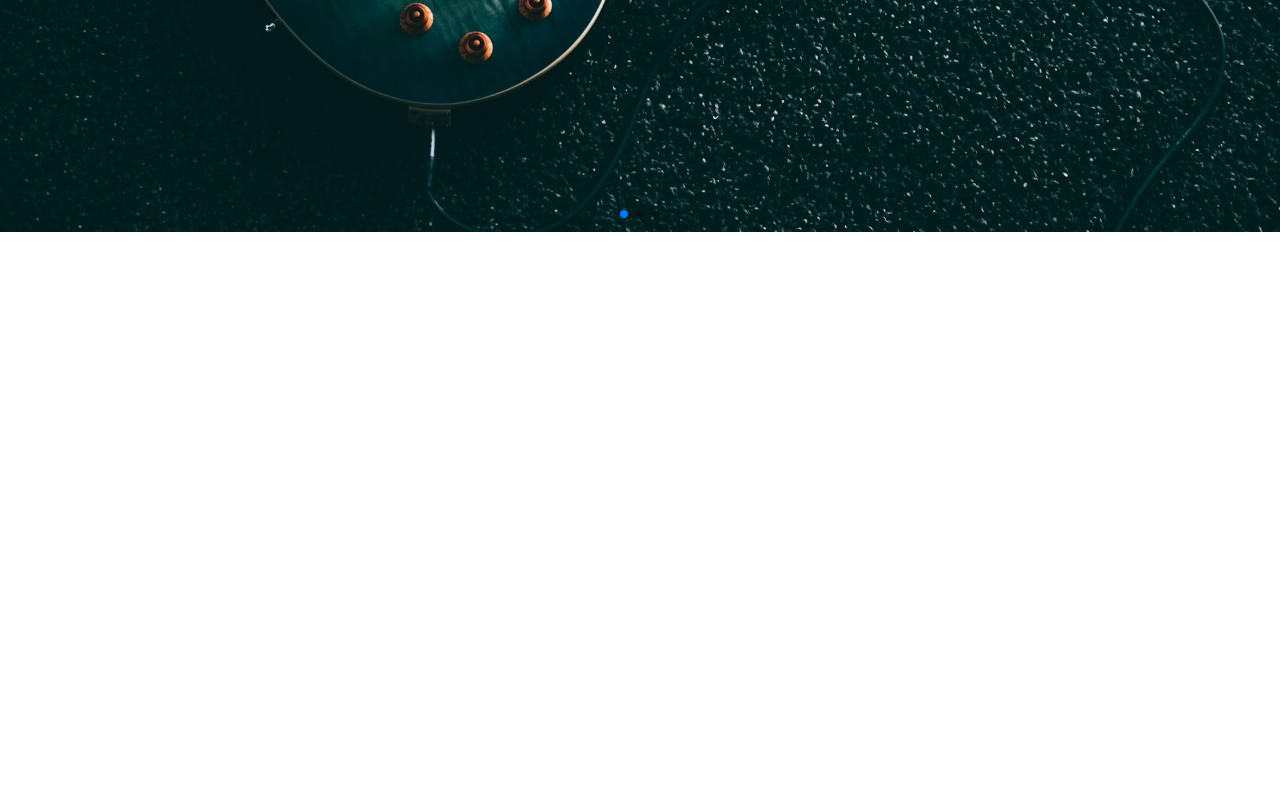
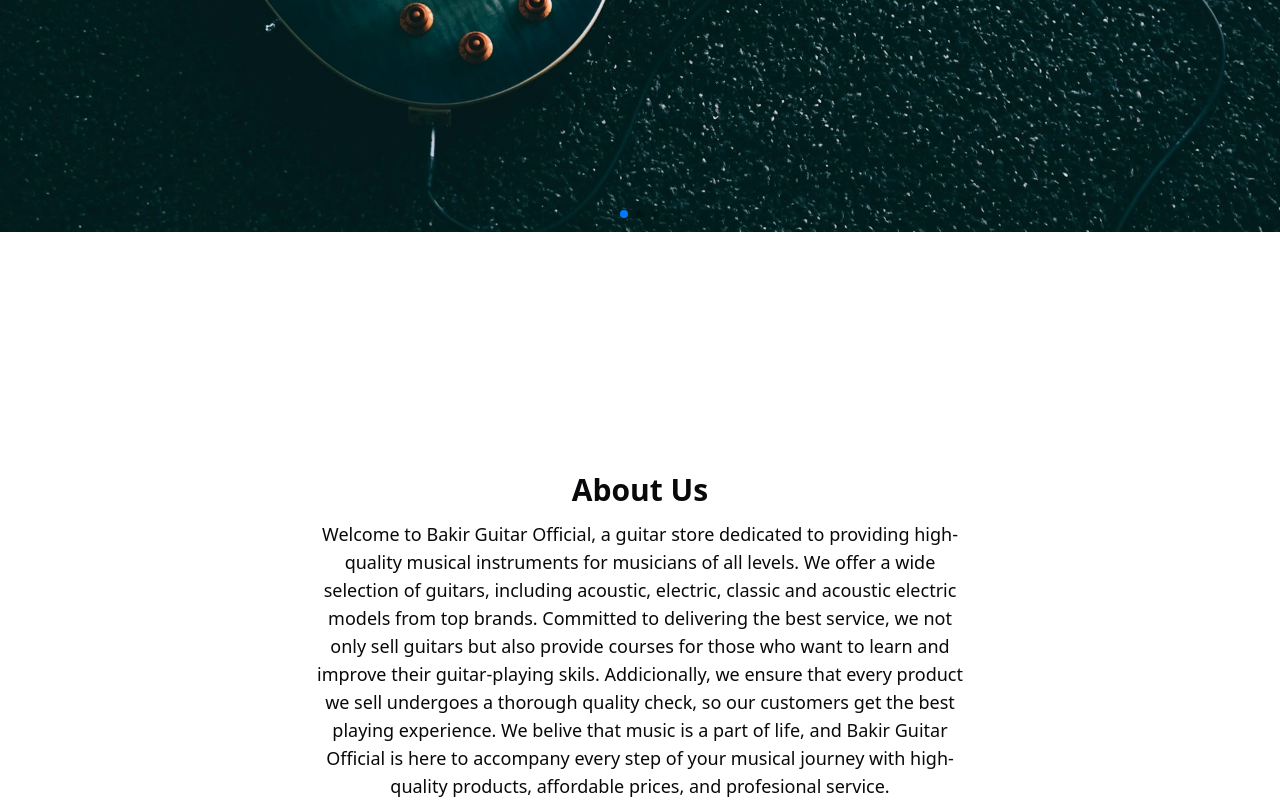
Before and after one commit to naufalDev10/Bakir_Guitar_Frontend, a React (Vite) app: page / in a window 1280 px wide. Shown: the part 640-1440 px from the top of the page. Before the commit the page ends 872 px from the top, so only its background shows below. Built offline with nearby package versions, Linux system fonts and the light colour scheme.

Commit message:
add about us section and framer motion

```diff
--- a/package.json
+++ b/package.json
@@ -18,8 +18,8 @@
     "@tailwindcss/vite": "^4.0.6",
     "class-variance-authority": "^0.7.1",
     "clsx": "^2.1.1",
+    "framer-motion": "^12.4.3",
     "lucide-react": "^0.475.0",
-    "motion": "^12.4.3",
     "react": "^19.0.0",
     "react-dom": "^19.0.0",
     "react-icons": "^5.4.0",
--- a/src/pages/home.tsx
+++ b/src/pages/home.tsx
@@ -4,6 +4,7 @@
 import "swiper/swiper-bundle.css";
 import { Button } from "@/components/ui/button";
 import { Link } from "react-router-dom";
+import { motion } from "framer-motion";
 
 const heroImage = [
   {
@@ -37,17 +38,17 @@
         pagination={{ clickable: true }}
         effect="fade"
         fadeEffect={{ crossFade: true }}
-        className="relative mt-[3.6rem] md:mt-[4.5rem] md:w-full md:h-screen"
+        className="relative mt-[3.6rem] md:mt-[4.5rem] md:w-full md:h-auto sm:h-auto lg:h-auto xl:h-screen"
       >
         {heroImage.map((slide, index) => (
           <SwiperSlide key={index}>
             <div className="relative">
               <img
                 src={slide.image}
-                alt=""
+                alt="image"
                 className="w-full h-[350px] md:w-full md:h-full"
               />
-              <div className="text-black w-full px-6 py-6 md:absolute md:top-[35%] md:left-20 md:max-w-md md:text-white md:py-0 md:px-0">
+              <div className="text-black w-full px-6 py-6 md:absolute md:top-[30%] md:left-20 md:max-w-md md:text-white md:py-0 md:px-0">
                 <h1 className="font-semibold text-2xl md:text-3xl  md:drop-shadow-xl">
                   {slide.title}
                 </h1>
@@ -62,6 +63,31 @@
           </SwiperSlide>
         ))}
       </Swiper>
+      <motion.div
+        initial={{ opacity: 0, y: -100 }}
+        whileInView={{ opacity: 1, y: 0 }}
+        transition={{ duration: 1, delay: 0.5, ease: "easeOut" }}
+        viewport={{ once: false, amount: 0.2 }}
+        className="flex flex-col justify-center items-center w-full mt-60"
+      >
+        <h2 className="font-bold md:text-3xl">About Us</h2>
+        <div className="w-full text-center px-2 mt-3 md:max-w-2xl">
+          <p className="font-medium md:text-lg">
+            Welcome to Bakir Guitar Official, a guitar store dedicated to
+            providing high-quality musical instruments for musicians of all
+            levels. We offer a wide selection of guitars, including acoustic,
+            electric, classic and acoustic electric models from top brands.
+            Committed to delivering the best service, we not only sell guitars
+            but also provide courses for those who want to learn and improve
+            their guitar-playing skils. Addicionally, we ensure that every
+            product we sell undergoes a thorough quality check, so our customers
+            get the best playing experience. We belive that music is a part of
+            life, and Bakir Guitar Official is here to accompany every step of
+            your musical journey with high-quality products, affordable prices,
+            and profesional service.
+          </p>
+        </div>
+      </motion.div>
     </>
   );
 }
```
Also changed, not shown: 1 other file (tests, documents, lock files or other folders).
